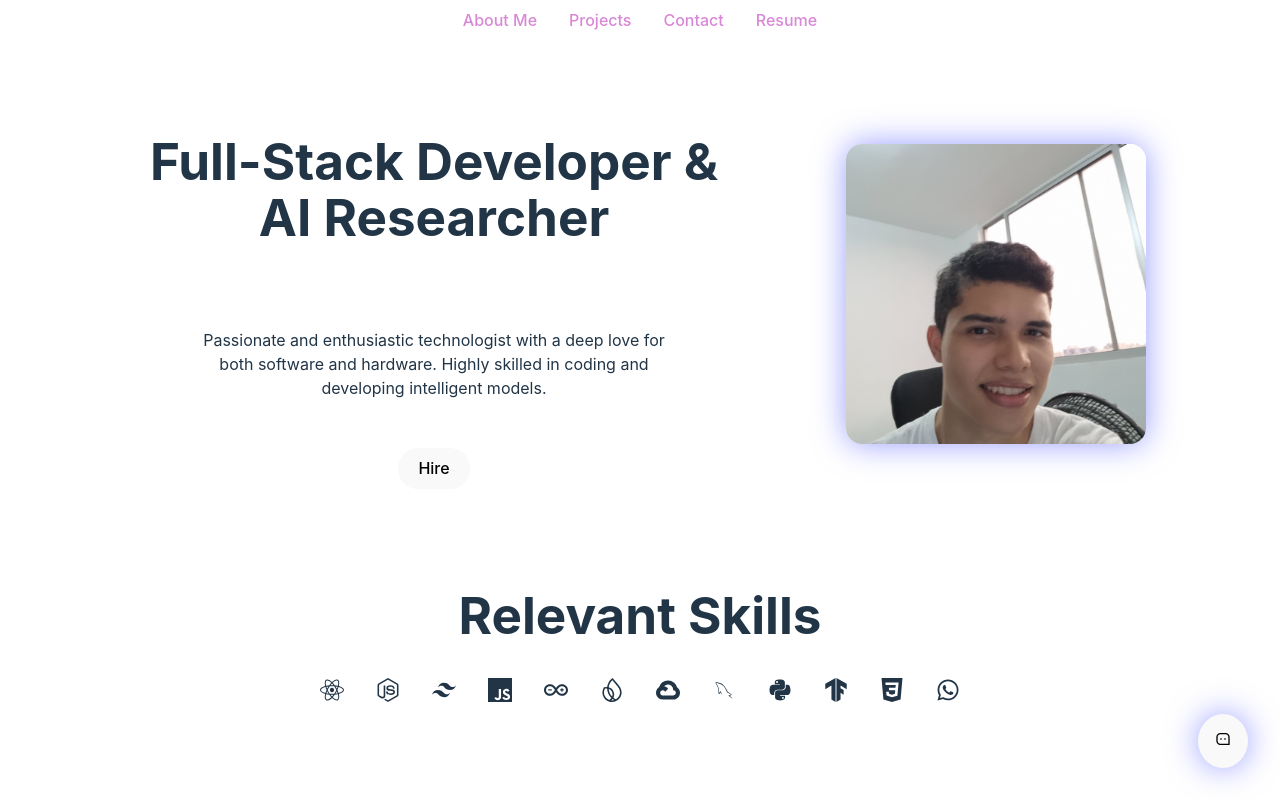
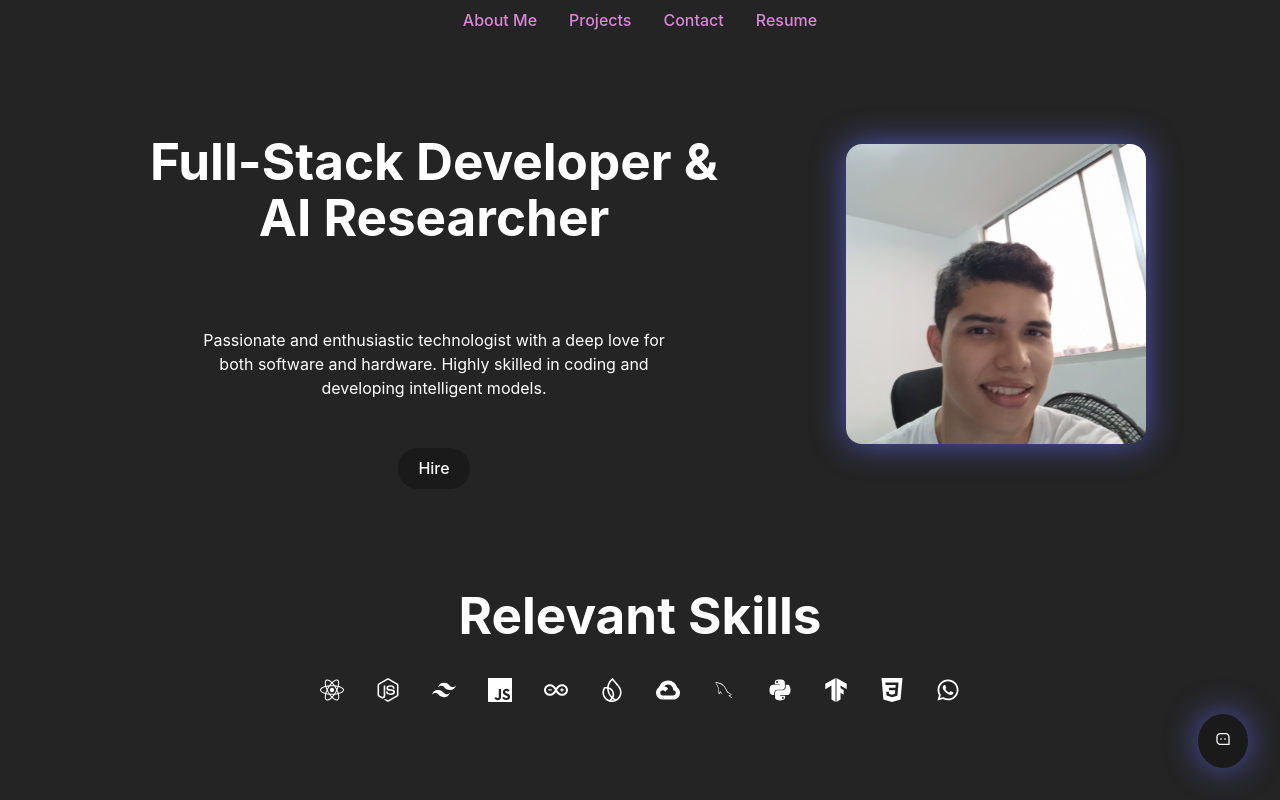
Before and after one commit to YummySalamy/Sebastian-Escobar-Portfolio, a React (Vite) app: page / in a window 1280 px wide. Built offline with nearby package versions, Linux system fonts and the light colour scheme.

Commit message:
now, the only theme that is allowed is dark

```diff
--- a/src/index.css
+++ b/src/index.css
@@ -61,13 +61,12 @@ button:focus-visible {
 
 @media (prefers-color-scheme: light) {
   :root {
-    color: #213547;
-    background-color: #ffffff;
+    color: #ffffff;
   }
   a:hover {
     color: #e64ce4;
   }
   button {
-    background-color: #f9f9f9;
+    color: #f9f9f9;
   }
 }
```
